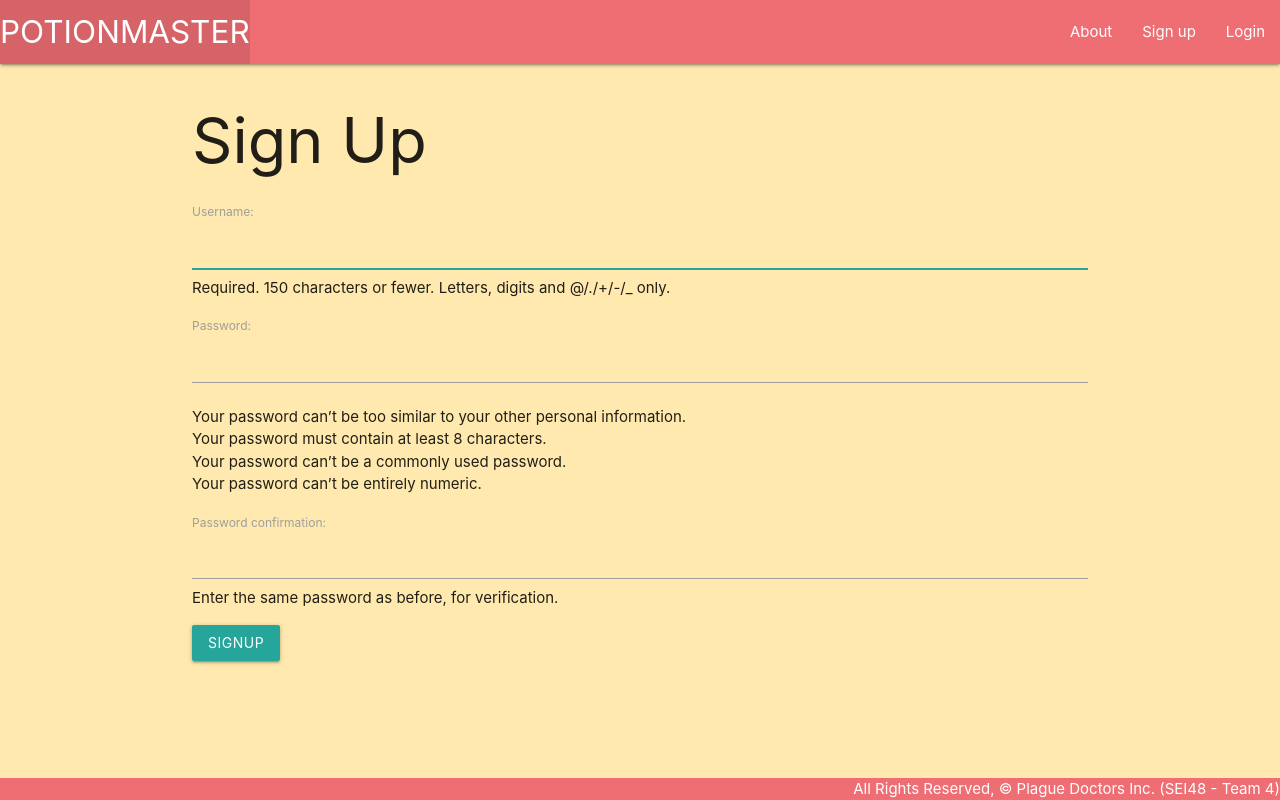
After one commit to Runite-Drill/potionmaster, a Django app: page /accounts/signup/ in a window 1280 px wide. The commit adds this page. Run offline with Django 4.2, Linux system fonts and the light colour scheme.

Commit message:
User auth implemented

```diff
--- a/Potionmaster/settings.py
+++ b/Potionmaster/settings.py
@@ -123,6 +123,9 @@ USE_TZ = True
 # https://docs.djangoproject.com/en/4.0/howto/static-files/
 
 STATIC_URL = 'static/'
+LOGIN_REDIRECT_URL = '/'
+LOGOUT_REDIRECT_URL = '/'
+
 
 # Default primary key field type
 # https://docs.djangoproject.com/en/4.0/ref/settings/#default-auto-field
--- a/Potionmaster/urls.py
+++ b/Potionmaster/urls.py
@@ -19,4 +19,5 @@ from django.urls import path, include
 urlpatterns = [
     path('admin/', admin.site.urls),
     path('', include('main_app.urls')),
+    path('accounts/', include('django.contrib.auth.urls')),
 ]
--- a/main_app/templates/base.html
+++ b/main_app/templates/base.html
@@ -23,6 +23,19 @@
                     <li>
                         <a href="#">About</a>
                     </li>
+                    {% if user.is_authenticated %}
+                        Hi {{user.username}}
+                        <li>
+                            <a href="{%url 'logout' %}">Logout</a>
+                        </li>
+                    {% else %}
+                        <li>
+                            <a href="{%url 'signup' %}">Sign up</a>
+                        </li>
+                        <li>
+                            <a href="{%url 'login' %}">Login</a>
+                        </li>
+                    {% endif %}
                 </ul>
             </div>
         </nav>
--- /dev/null
+++ b/main_app/templates/registration/signup.html
@@ -0,0 +1,15 @@
+{% extends 'base.html' %}
+{% block content %}
+
+<h1>Sign Up</h1>
+
+{% if error_message %}
+<p class="red-text">{{error_message}}</p>
+{%endif%}
+<form  method="POST" action="{% url 'signup' %}">
+    {%csrf_token%}
+    {{form.as_p}}
+    <input type="submit" value="signup" class="btn">
+    <input type="hidden" name="text" value="{{next}}">
+</form>
+{%endblock%}
--- a/main_app/urls.py
+++ b/main_app/urls.py
@@ -3,4 +3,7 @@ from . import views
 
 urlpatterns = [
     path("",views.home, name="home"),
+
+    #URL for signup
+    path('accounts/signup/', views.signup, name="signup")
 ]
--- a/main_app/views.py
+++ b/main_app/views.py
@@ -1,5 +1,24 @@
-from django.shortcuts import render
+from django.shortcuts import render, redirect
+from django.contrib.auth.forms import UserCreationForm
+from django.contrib.auth import login
+from django.contrib.auth.decorators import login_required
+from django.contrib.auth.mixins import LoginRequiredMixin
 
 # Create your views here.
 def home(request):
     return render(request, 'home.html')
+
+def signup(request):
+    error_message = ''
+    if request.method == 'POST':
+        form = UserCreationForm(request.POST)
+        if form.is_valid():
+            user = form.save() #save the user to the database
+            login(request, user) #login the user
+            return redirect('home')
+        else:
+            error_message = 'Invalid signup - Please try again.'
+
+    form = UserCreationForm()
+    context = {'form': form, 'error_message': error_message}
+    return render(request, 'registration/signup.html', context)
```
Also changed, not shown: main_app/templates/registration/login.html (added, +11 -0 lines).
